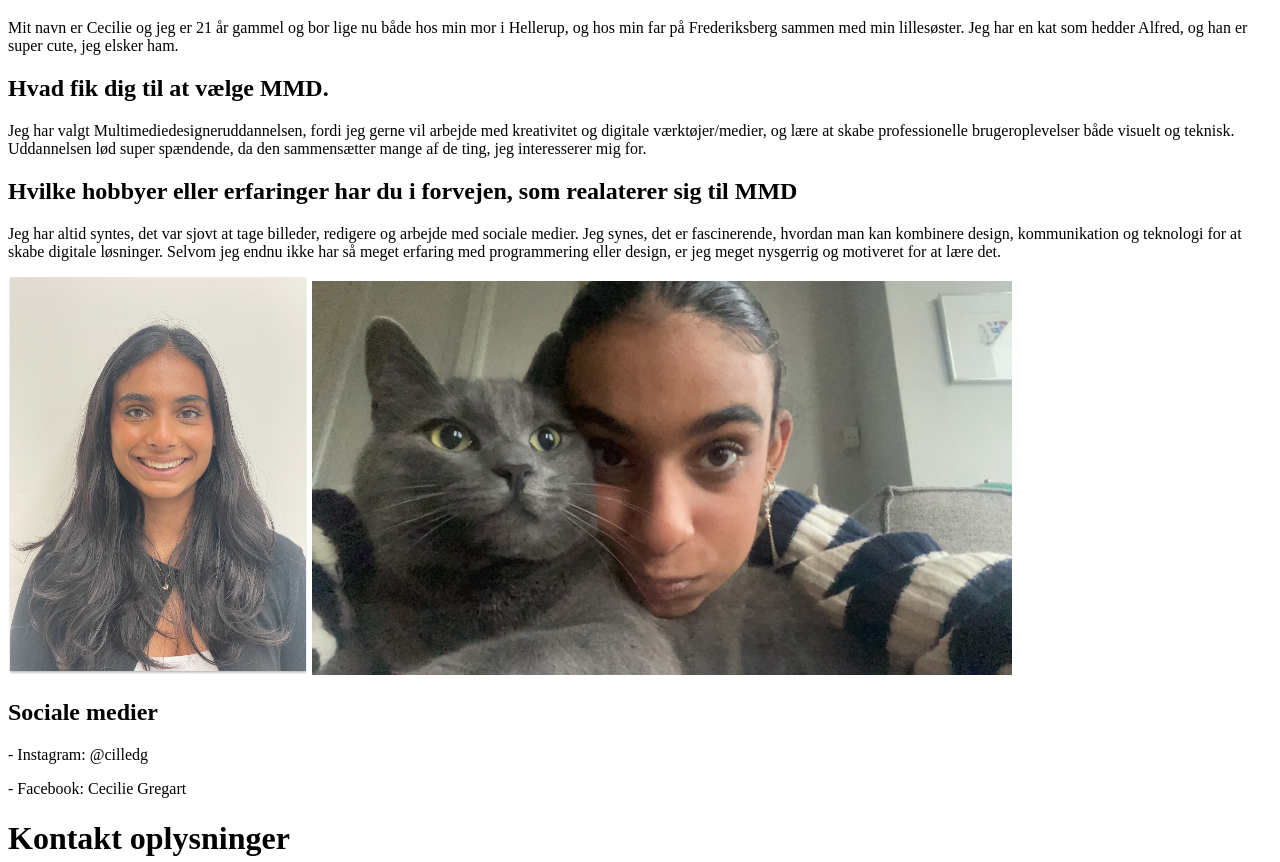
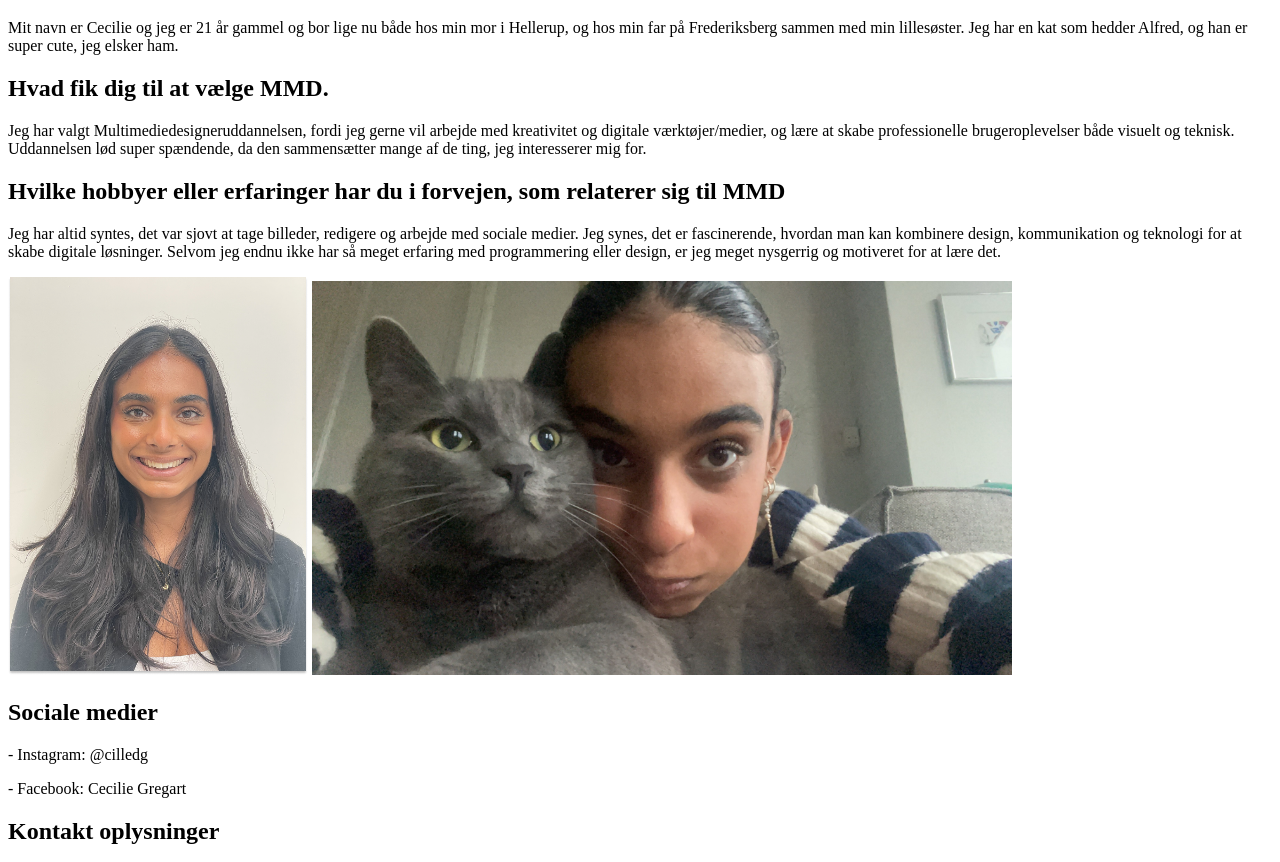
Before and after one commit to CecilieGregart/omcecilie, a plain HTML site: page index.html in a window 1280 px wide. Shown: the part 61-923 px from the top of the page. Drawn offline with Linux system fonts and the light colour scheme.

Commit message:
Update index.html

```diff
--- a/index.html
+++ b/index.html
@@ -22,7 +22,7 @@
       mig for.
     </p>
     <h2>
-      Hvilke hobbyer eller erfaringer har du i forvejen, som realaterer sig til
+      Hvilke hobbyer eller erfaringer har du i forvejen, som relaterer sig til
       MMD
     </h2>
     <p>
@@ -38,7 +38,7 @@
     <h2>Sociale medier</h2>
     <p>- Instagram: @cilledg</p>
     <p>- Facebook: Cecilie Gregart</p>
-    <h1>Kontakt oplysninger</h1>
+    <h2>Kontakt oplysninger</h2>
     <p>- Telefon: 30226560</p>
     <p>- Ekmail: cegr0001@stud.ek.dk</p>
     <h2>Fun facts</h2>
```
